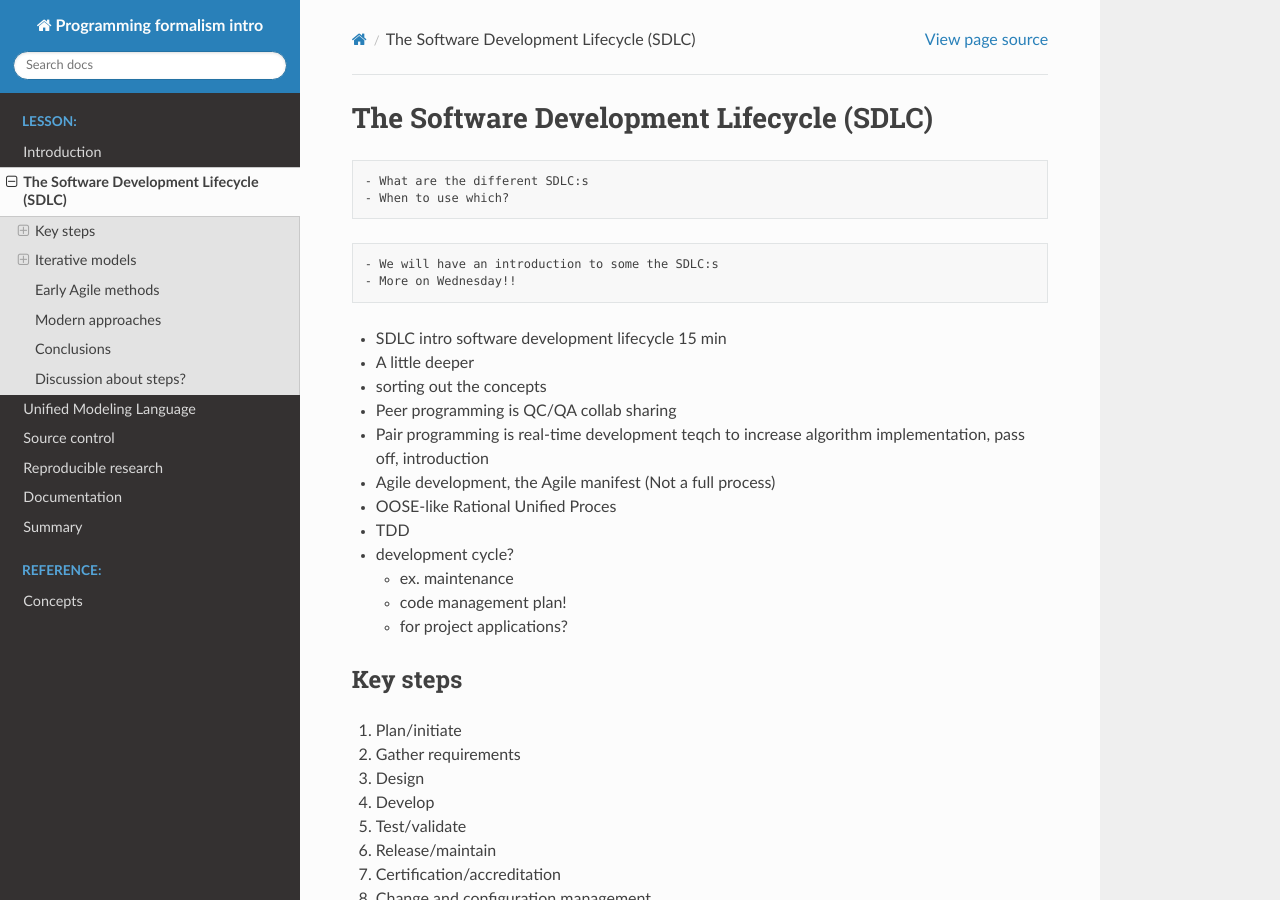
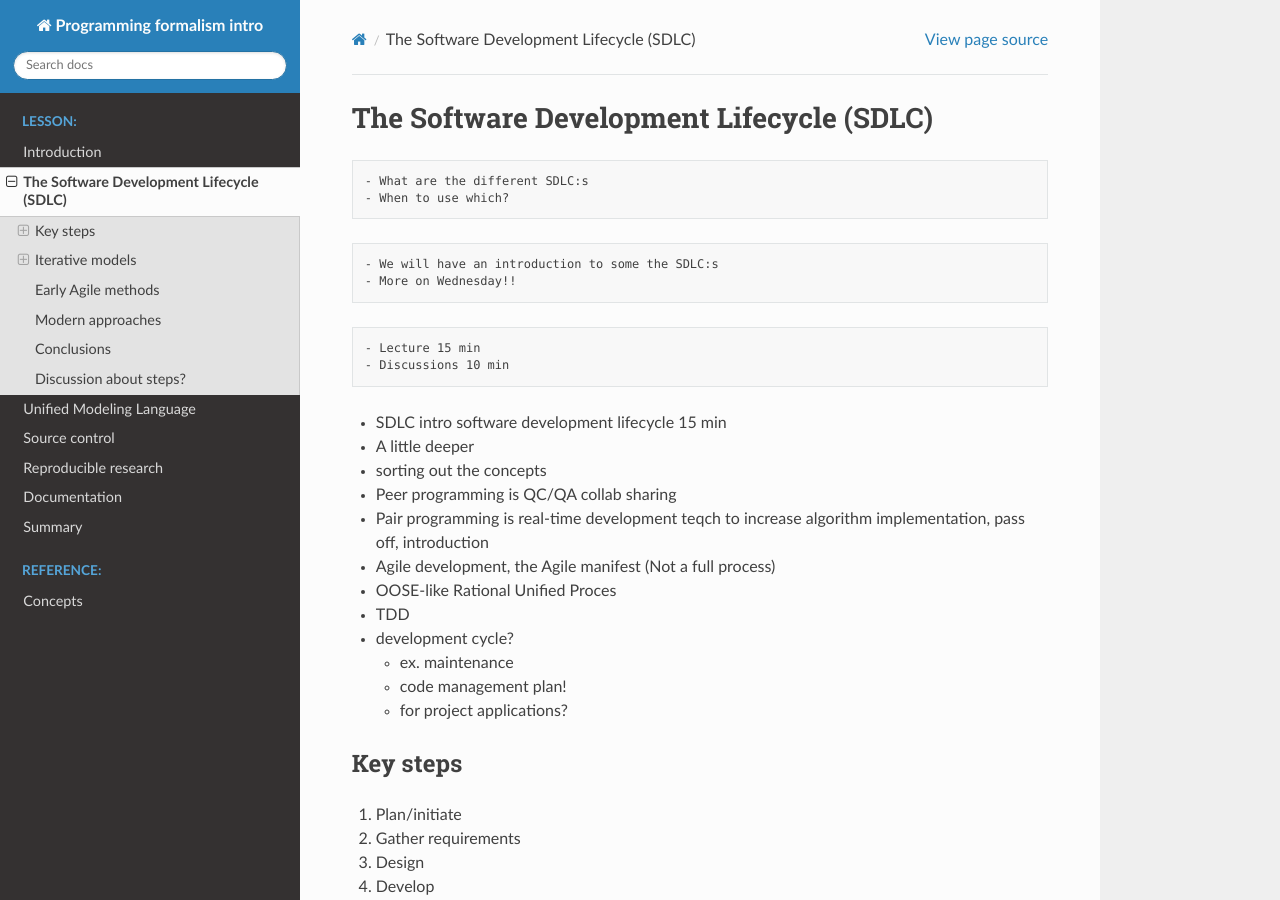
Before and after one commit to UPPMAX/programming_formalisms_intro, a Sphinx documentation site: the page built from doc/sdlc.md, in a window 1280 px wide and 900 px high. Built offline with Sphinx 7.4.7 and the Read the Docs theme 2.0.0, drawn with Linux system fonts in a browser that asks for light colours; pages that are not in the unit, such as notebooks, are missing from menus.

Commit message:
Update sdlc.md

````diff
--- a/doc/sdlc.md
+++ b/doc/sdlc.md
@@ -8,6 +8,11 @@
 ```{objectives}
 - We will have an introduction to some the SDLC:s
 - More on Wednesday!!
+```
+
+```{instructor-note}
+- Lecture 15 min
+- Discussions 10 min
 ```
 
 - SDLC intro software development lifecycle 15 min
````
